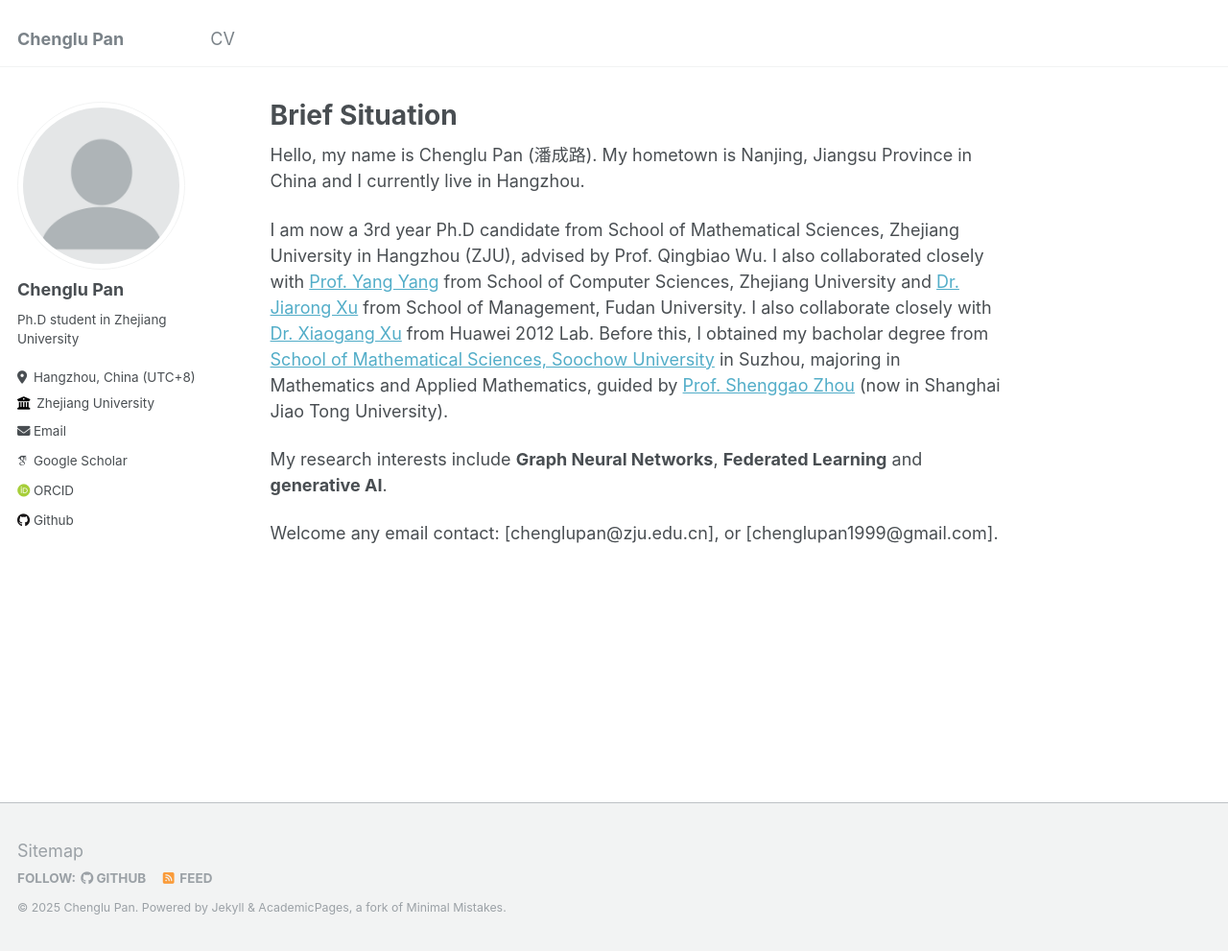
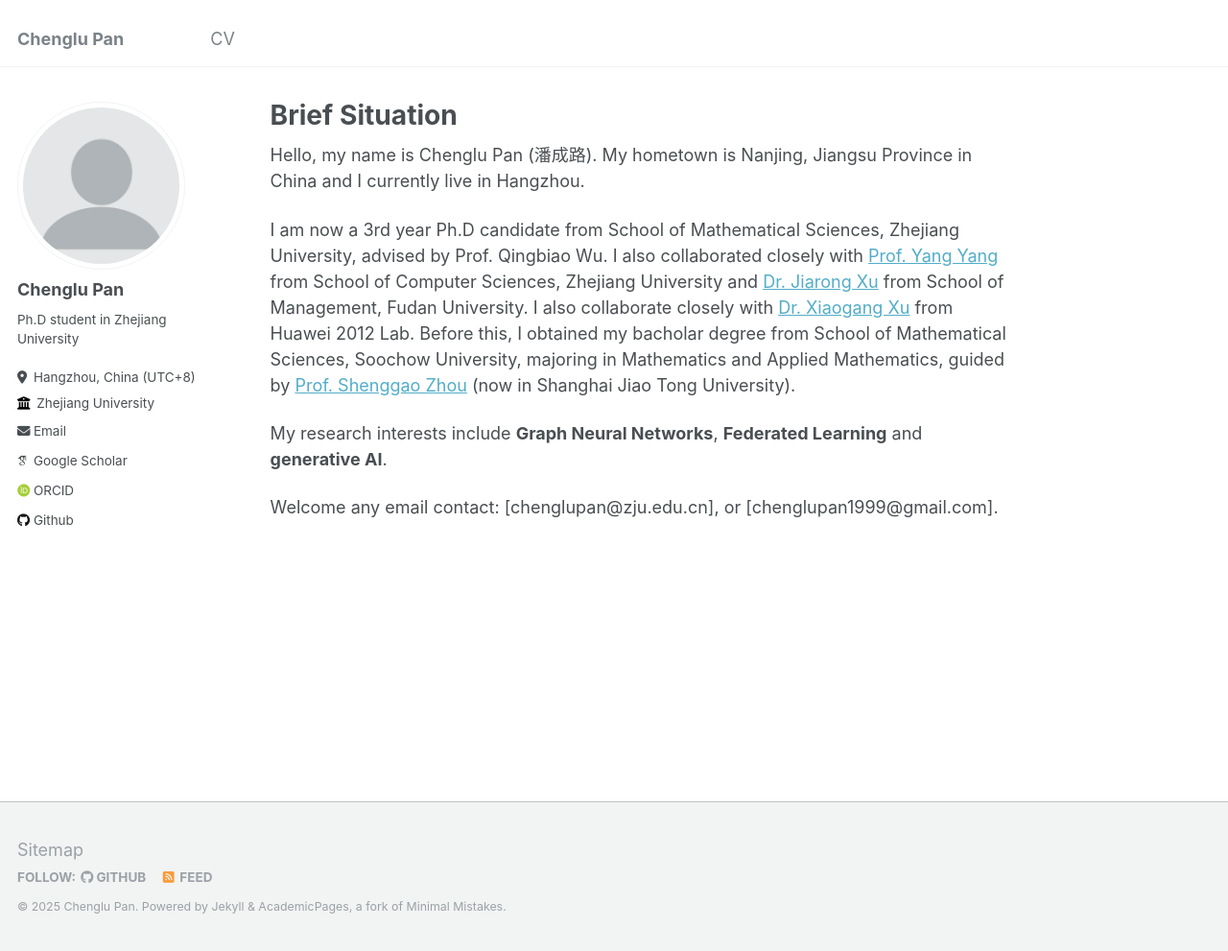
Before and after one commit to Chenglu0426/Chenglu0426.github.io, a Jekyll site: the page built from _pages/about.md, in a window 1280 px wide and 991 px high. Shown: the whole window at 96% size. Built offline with Jekyll 4.4.1, drawn with Linux system fonts in a browser that asks for light colours; some web fonts are replaced.

Commit message:
Update about.md

```diff
--- a/_pages/about.md
+++ b/_pages/about.md
@@ -9,7 +9,7 @@ redirect_from:
 
 Hello, my name is Chenglu Pan (潘成路). My hometown is Nanjing, Jiangsu Province in China and I currently live in Hangzhou.
 
-I am now a 3rd year Ph.D candidate from School of Mathematical Sciences, Zhejiang University in Hangzhou (ZJU), advised by Prof. Qingbiao Wu. I also collaborated closely with [Prof. Yang Yang](https://yangy.org) from School of Computer Sciences, Zhejiang University and [Dr. Jiarong Xu](https://galina0217.github.io) from School of Management, Fudan University. I also collaborate closely with [Dr. Xiaogang Xu](https://xuxiaogang.com/) from Huawei 2012 Lab. Before this, I obtained my bacholar degree from [School of Mathematical Sciences, Soochow University](https://math.suda.edu.cn/) in Suzhou, majoring in Mathematics and Applied Mathematics, guided by [Prof. Shenggao Zhou](https://math.sjtu.edu.cn/faculty/sgzhou) (now in Shanghai Jiao Tong University).
+I am now a 3rd year Ph.D candidate from School of Mathematical Sciences, Zhejiang University, advised by Prof. Qingbiao Wu. I also collaborated closely with [Prof. Yang Yang](https://yangy.org) from School of Computer Sciences, Zhejiang University and [Dr. Jiarong Xu](https://galina0217.github.io) from School of Management, Fudan University. I also collaborate closely with [Dr. Xiaogang Xu](https://xuxiaogang.com/) from Huawei 2012 Lab. Before this, I obtained my bacholar degree from School of Mathematical Sciences, Soochow University, majoring in Mathematics and Applied Mathematics, guided by [Prof. Shenggao Zhou](https://math.sjtu.edu.cn/faculty/sgzhou) (now in Shanghai Jiao Tong University).
 
 My research interests include **Graph Neural Networks**, **Federated Learning** and **generative AI**.
 
```
